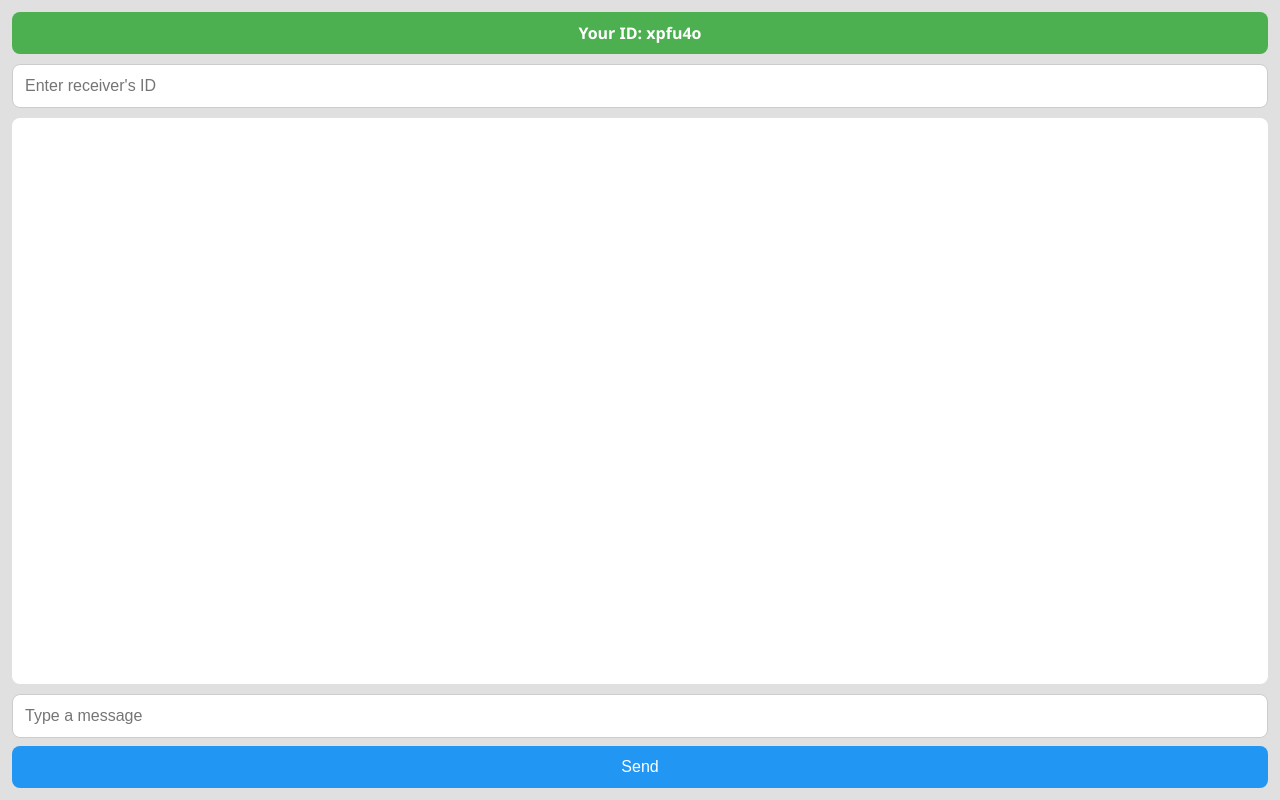
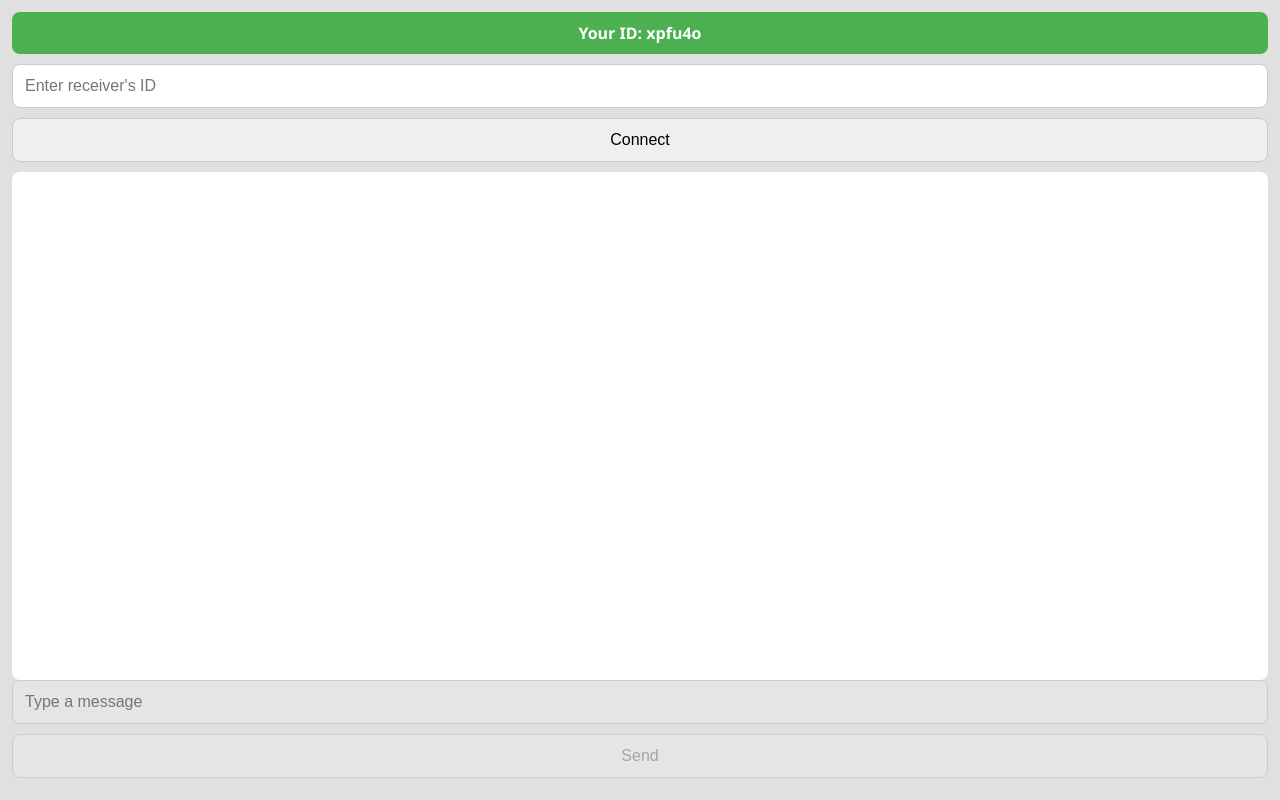
Before and after one commit to Mrx-hcku/Newrepo, a plain HTML site: page index.html in a window 1280 px wide. Drawn offline with Linux system fonts and the light colour scheme.

Commit message:
Update index.html

```diff
--- a/index.html
+++ b/index.html
@@ -5,16 +5,12 @@
   <title>Chatenger</title>
   <meta name="viewport" content="width=device-width, initial-scale=1.0">
   <style>
-    * {
-      box-sizing: border-box;
-    }
-
+    * { box-sizing: border-box; }
     body {
       margin: 0;
       font-family: 'Segoe UI', sans-serif;
       background: #e0e0e0;
     }
-
     .container {
       max-width: 100%;
       height: 100vh;
@@ -22,7 +18,6 @@
       flex-direction: column;
       padding: 12px;
     }
-
     #myid {
       background: #4CAF50;
       color: white;
@@ -32,69 +27,38 @@
       font-weight: bold;
       margin-bottom: 10px;
     }
-
-    #targetId {
+    input, button {
       padding: 12px;
+      font-size: 16px;
+      border-radius: 8px;
       border: 1px solid #ccc;
-      border-radius: 8px;
       margin-bottom: 10px;
-      font-size: 16px;
     }
-
     #chat {
       flex: 1;
       background: white;
       border-radius: 8px;
       padding: 10px;
       overflow-y: auto;
-      margin-bottom: 10px;
       font-size: 15px;
     }
-
-    #message {
-      padding: 12px;
-      border: 1px solid #ccc;
-      border-radius: 8px;
-      margin-bottom: 8px;
-      font-size: 16px;
-    }
-
-    button {
-      padding: 12px;
-      font-size: 16px;
-      background-color: #2196F3;
-      color: white;
-      border: none;
-      border-radius: 8px;
-      cursor: pointer;
-    }
-
-    button:hover {
-      background-color: #1976D2;
-    }
-
-    .msg {
-      margin: 5px 0;
-      word-wrap: break-word;
-    }
-
-    .me {
-      color: #0B8043;
-    }
-
-    .other {
-      color: #333;
+    .msg { margin: 5px 0; }
+    .me { color: #0B8043; }
+    .other { color: #333; }
+    .disabled {
+      background-color: #ccc;
+      pointer-events: none;
     }
   </style>
 </head>
 <body>
-
 <div class="container">
   <div id="myid">Your ID: ...</div>
   <input type="text" id="targetId" placeholder="Enter receiver's ID">
+  <button onclick="connectTarget()">Connect</button>
   <div id="chat"></div>
-  <input type="text" id="message" placeholder="Type a message">
-  <button onclick="sendMessage()">Send</button>
+  <input type="text" id="message" placeholder="Type a message" disabled>
+  <button id="sendBtn" onclick="sendMessage()" disabled>Send</button>
 </div>
 
 <script>
@@ -105,6 +69,9 @@
   const chat = document.getElementById("chat");
   const msgInput = document.getElementById("message");
   const targetInput = document.getElementById("targetId");
+  const sendBtn = document.getElementById("sendBtn");
+
+  let targetUserId = null;
 
   ws.onopen = () => appendMsg("🟢 Connected to chat server", "other");
 
@@ -119,11 +86,22 @@
     }
   };
 
+  function connectTarget() {
+    const target = targetInput.value.trim();
+    if (target.length > 0) {
+      targetUserId = target;
+      appendMsg("🔗 Connected to " + target, "other");
+      msgInput.disabled = false;
+      sendBtn.disabled = false;
+    } else {
+      alert("Enter a valid user ID to connect.");
+    }
+  }
+
   function sendMessage() {
-    const target = targetInput.value.trim();
     const msg = msgInput.value.trim();
-    if (target && msg) {
-      const payload = `${myId}->${target}:${msg}`;
+    if (targetUserId && msg) {
+      const payload = `${myId}->${targetUserId}:${msg}`;
       ws.send(payload);
       appendMsg(`Me: ${msg}`, "me");
       msgInput.value = "";
```
